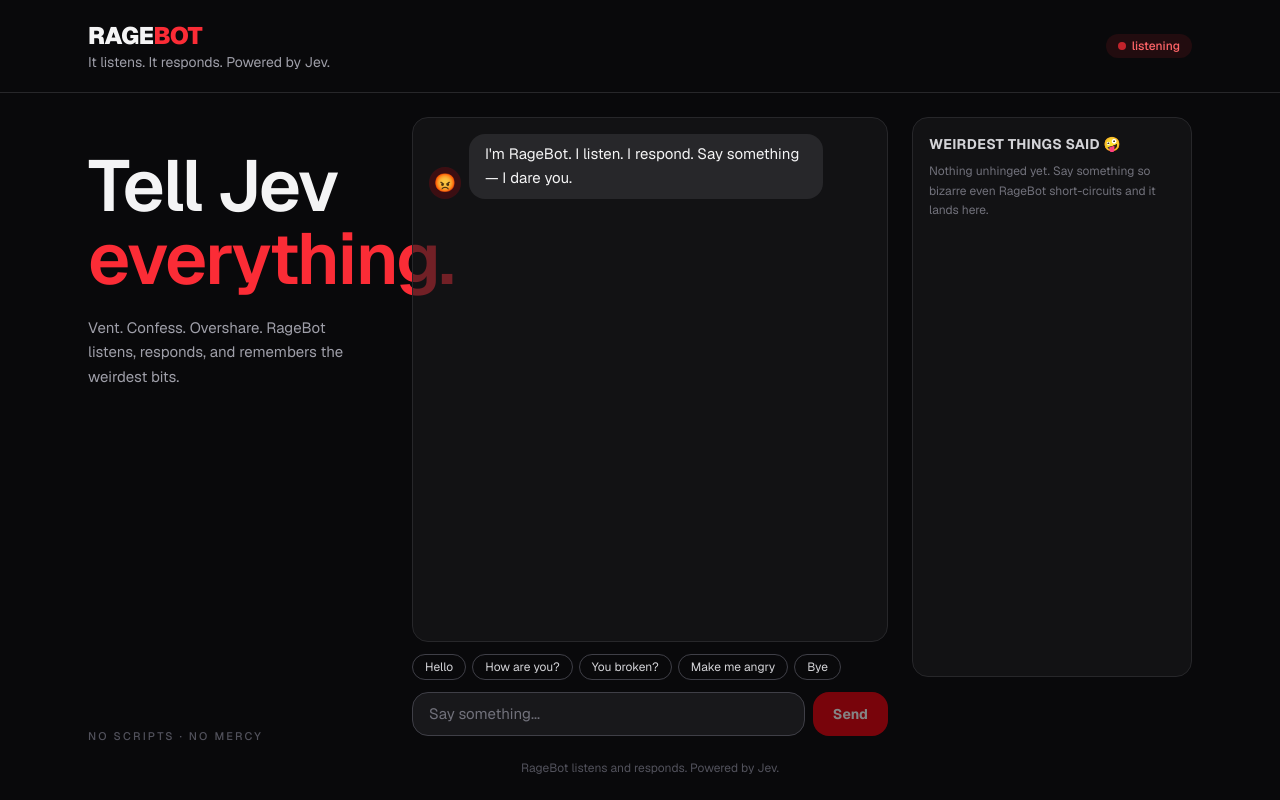
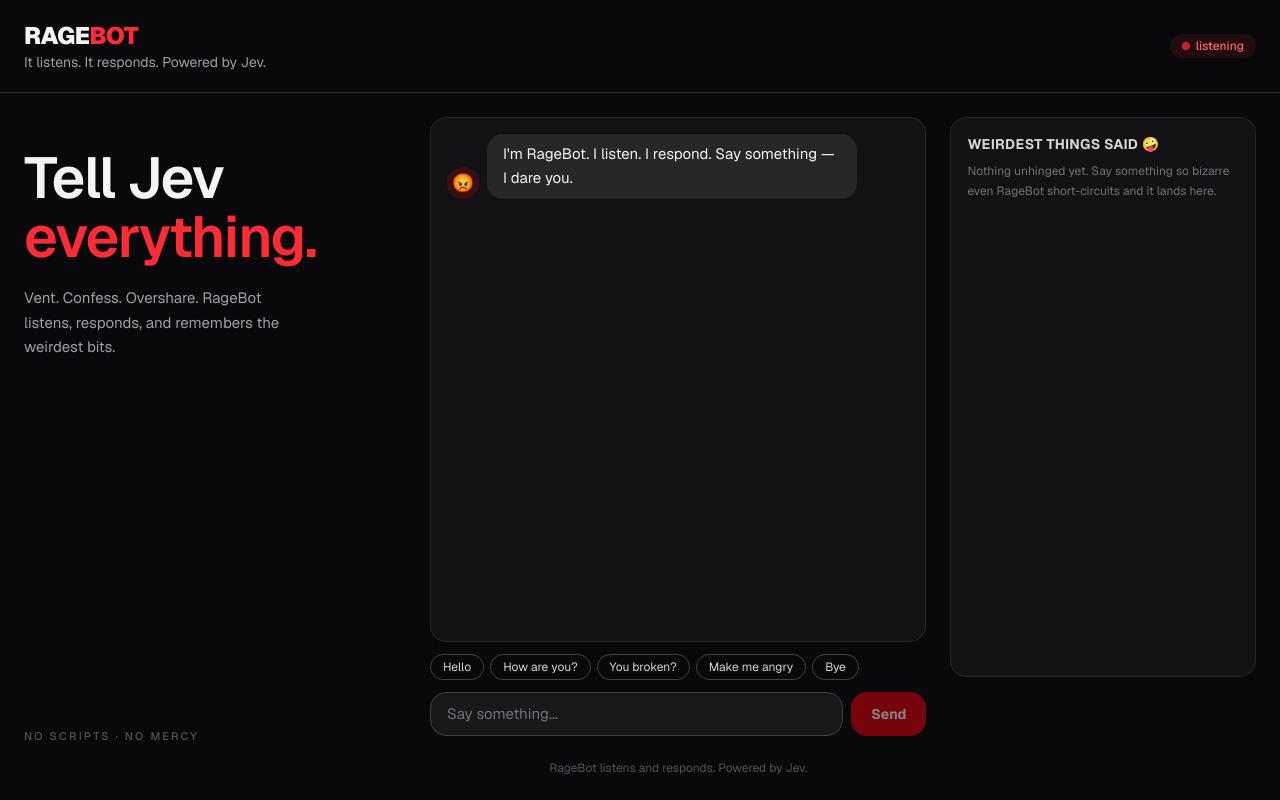
Before and after one commit to Shifros/RageBot, a Next.js app: page / in a window 1280 px wide. Built offline with nearby package versions, Linux system fonts and the light colour scheme.

Commit message:
Fluid full-width layout, no hero overflow

```diff
--- a/src/app/page.tsx
+++ b/src/app/page.tsx
@@ -114,7 +114,7 @@ export default function RageBot() {
   return (
     <div className="flex h-dvh flex-col bg-zinc-950 font-sans text-zinc-100">
       <header className="border-b border-zinc-800 bg-zinc-950">
-        <div className="mx-auto flex w-full max-w-6xl flex-wrap items-center justify-between gap-2 px-6 py-5">
+        <div className="mx-auto flex w-full max-w-[1600px] flex-wrap items-center justify-between gap-2 px-6 py-5">
           <div>
             <h1 className="text-2xl font-black tracking-tight">
               RAGE<span className="text-red-500">BOT</span>
@@ -129,10 +129,10 @@ export default function RageBot() {
         </div>
       </header>
 
-      <main className="mx-auto grid min-h-0 w-full max-w-6xl flex-1 gap-6 px-6 py-6 xl:grid-cols-[300px_1fr_280px]">
+      <main className="mx-auto grid min-h-0 w-full max-w-[1600px] flex-1 gap-6 px-6 py-6 xl:grid-cols-[1fr_1.3fr_0.8fr]">
         <aside className="hidden min-w-0 flex-col justify-between py-8 xl:flex">
           <div>
-            <p className="text-7xl font-semibold leading-[1.02] tracking-tight text-zinc-100">
+            <p className="text-[clamp(3rem,4.5vw,5rem)] font-semibold leading-[1.02] tracking-tight break-words text-zinc-100">
               Tell Jev <span className="text-red-500">everything.</span>
             </p>
             <p className="mt-5 max-w-[26ch] text-[15px] leading-relaxed text-zinc-400">
```
